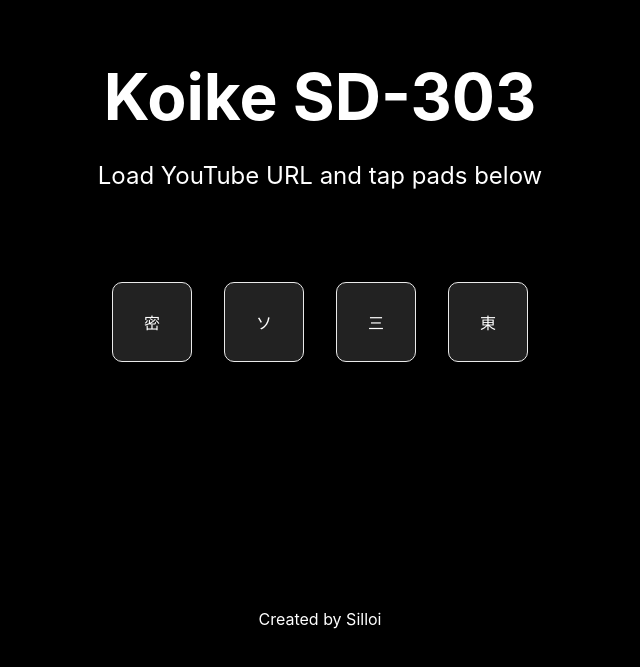
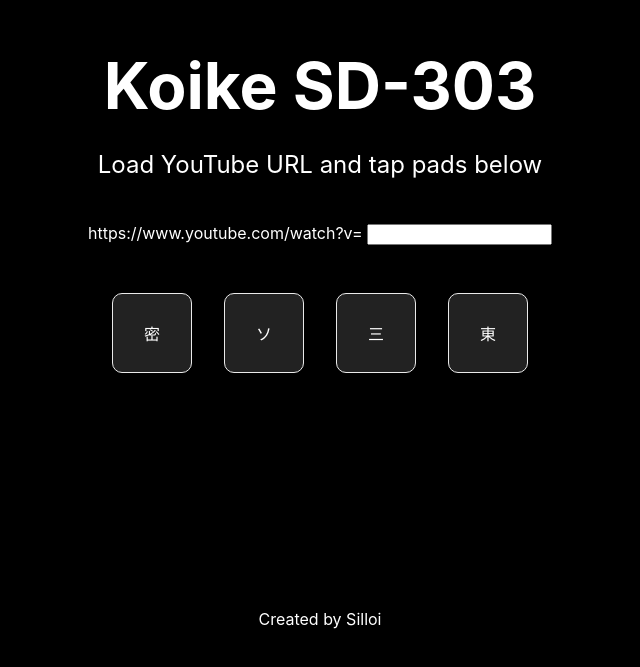
Before and after one commit to silloi/mitsu-pad, a Next.js app: page / in a window 1280 px wide. Shown: the part 131-798 px from the top of the page, without its empty margins (320-960 px from the left). Built offline with nearby package versions, Linux system fonts and the light colour scheme; no server answers.

Commit message:
feature: add displaying YouTube video

```diff
--- /dev/null
+++ b/components/YouTube.js
@@ -0,0 +1,22 @@
+import React from 'react';
+
+const YouTube = (props) => {
+  const { id } = props
+
+  const url = 'https://www.youtube.com/embed/' + id;
+
+  return (
+    <div style={{margin: '20px', textAlign: 'center'}}>
+      <iframe
+        id="ytplayer"
+        type="ytplayer"
+        width="480"
+        height="270"
+        src={url}
+        frameborder="0"
+      />
+    </div>
+  )
+}
+
+export default YouTube;
--- a/pages/index.js
+++ b/pages/index.js
@@ -1,10 +1,14 @@
 import Head from 'next/head'
 import React, { useEffect } from 'react';
 import BufferLoader from '../components/BufferLoader'
+import YouTube from '../components/YouTube';
+import { isResSent } from 'next/dist/next-server/lib/utils';
 
 export default function Home() {
   let context;
   let bufferLoader;
+
+  const YOUTUBE_API_KEY = process.env.REACT_APP_YOUTUBE_API_KEY;
 
   function pushMD() {
   // Fix up prefixing
@@ -152,6 +156,17 @@
     }
   }
 
+
+  // url
+  const [url, setUrl] = React.useState('')
+  // video data
+  const [resVideo, setResVideo] = React.useState('')
+
+  const handleChange = (event) => {
+    setUrl(event.target.value)
+    console.log(url)
+  }
+
   return (
     <div className="container">
       <Head>
@@ -167,6 +182,14 @@
         <p className="description">
           Load YouTube URL and tap pads below
         </p>
+
+        <p>
+          https://www.youtube.com/watch?v=&nbsp;
+          <input type="text" name="url" className="url" value={url} onChange={handleChange} />
+        </p>
+        {url &&
+          <YouTube id={url} />
+        }
 
         <div className="grid">
           <button className="card" onClick={() => pushMD()}>
@@ -281,7 +304,7 @@
           flex-wrap: wrap;
 
           max-width: 800px;
-          margin-top: 3rem;
+          margin-top: 1rem;
         }
 
         .card {
```
